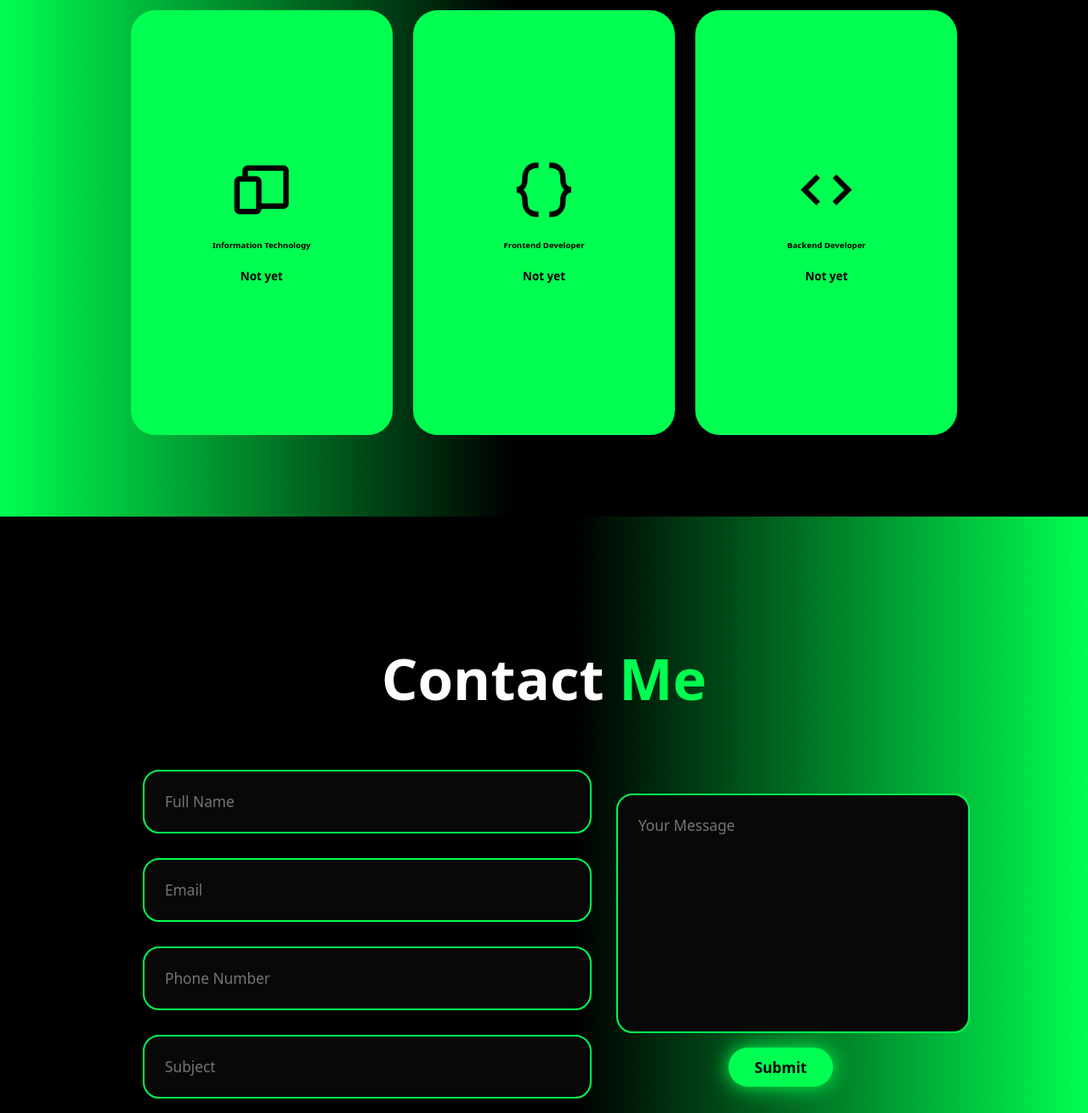
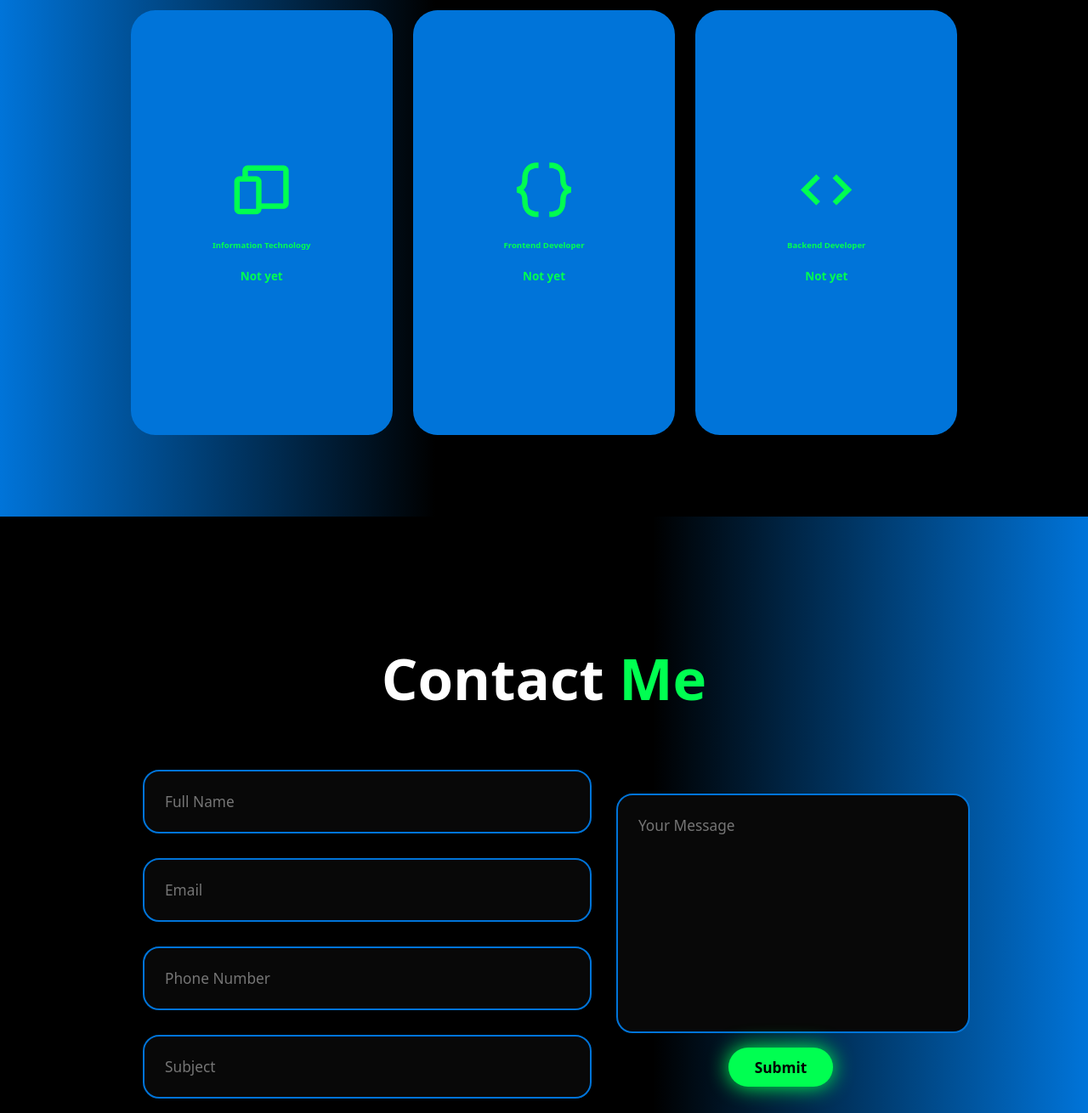
Before and after one commit to Adhyyyyy/Portfolio-Web-Site, a plain HTML site: page index.html in a window 1280 px wide. Shown: the part 1920-3230 px from the top of the page at 85% size. Drawn offline with nearby package versions, Linux system fonts and the light colour scheme.

Commit message:
style.css

```diff
--- a/style.css
+++ b/style.css
@@ -19,11 +19,11 @@ html {
   --main-color: #00ff51;
 }
 body{
-    background-color:rgb(0,0,0);
-    background: -moz-linear-gradient(270deg, rgba(0,0,0,1) 53%, rgba(0,255,81,1) 100%);
-    background: -webkit-linear-gradient(270deg, rgba(0,0,0,1) 53%, rgba(0,255,81,1) 100%);
-    background: linear-gradient(270deg, rgba(0,0,0,1) 53%, rgba(0,255,81,1) 100%);
-    filter: progid:DXImageTransform.Microsoft.gradient(startColorstr="#000000",endColorstr="#00ff51",GradientType=1);;;
+    background-color: rgb(0,0,0);
+    background: -moz-linear-gradient(270deg, rgba(0,0,0,1) 60%, rgba(0,116,217,1) 100%);
+    background: -webkit-linear-gradient(270deg, rgba(0,0,0,1) 60%, rgba(0,116,217,1) 100%);
+    background: linear-gradient(270deg, rgba(0,0,0,1) 60%, rgba(0,116,217,1) 100%);
+    filter: progid:DXImageTransform.Microsoft.gradient(startColorstr="#000000",endColorstr="#0074d9",GradientType=1);
     color: var(--text-color);
 }
 .header{
@@ -164,11 +164,11 @@ section{
     justify-content: center;
     align-items: center;
     gap: 10rem;
-    background-color:rgb(0,0,0);
-    background: -moz-linear-gradient(90deg, rgba(0,0,0,1) 53%, rgba(0,255,81,1) 100%);
-    background: -webkit-linear-gradient(90deg, rgba(0,0,0,1) 53%, rgba(0,255,81,1) 100%);
-    background: linear-gradient(90deg, rgba(0,0,0,1) 53%, rgba(0,255,81,1) 100%);
-    filter: progid:DXImageTransform.Microsoft.gradient(startColorstr="#000000",endColorstr="#00ff51",GradientType=1);;
+    background-color: rgb(0,0,0);
+    background: -moz-linear-gradient(90deg, rgba(0,0,0,1) 60%, rgba(0,116,217,1) 100%);
+    background: -webkit-linear-gradient(90deg, rgba(0,0,0,1) 60%, rgba(0,116,217,1) 100%);
+    background: linear-gradient(90deg, rgba(0,0,0,1) 60%, rgba(0,116,217,1) 100%);
+    filter: progid:DXImageTransform.Microsoft.gradient(startColorstr="#000000",endColorstr="#0074d9",GradientType=1);
     transition: 0.4s ease-in-out;
 }
 .about-img img{
@@ -198,7 +198,7 @@ section{
     border-radius: 10px;
 }
 ::-webkit-scrollbar-track {
-    background-color: var(--main-color);
+    background-color: #0074d9;
 }
 ::-webkit-scrollbar-thumb {
     background-color: var(--bg-color);
@@ -210,10 +210,10 @@ section{
 }
 .services{
     background-color: rgb(0,0,0);
-    background: -moz-linear-gradient(270deg, rgba(0,0,0,1) 53%, rgba(0,255,81,1) 100%);
-    background: -webkit-linear-gradient(270deg, rgba(0,0,0,1) 53%, rgba(0,255,81,1) 100%);
-    background: linear-gradient(270deg, rgba(0,0,0,1) 53%, rgba(0,255,81,1) 100%);
-    filter: progid:DXImageTransform.Microsoft.gradient(startColorstr="#000000",endColorstr="#00ff51",GradientType=1);;;;
+    background: -moz-linear-gradient(270deg, rgba(0,0,0,1) 60%, rgba(0,116,217,1) 100%);
+    background: -webkit-linear-gradient(270deg, rgba(0,0,0,1) 60%, rgba(0,116,217,1) 100%);
+    background: linear-gradient(270deg, rgba(0,0,0,1) 60%, rgba(0,116,217,1) 100%);
+    filter: progid:DXImageTransform.Microsoft.gradient(startColorstr="#000000",endColorstr="#0074d9",GradientType=1);
     color: black;
 }
 .services h2{
@@ -226,10 +226,11 @@ section{
     gap: 2.5rem;
 }
 .service-box{
+    color: var(--main-color);
     display: flex;
     justify-content: center;
     align-items: center;
-    background-color: var(--main-color);
+    background-color: #0074d9;
     height: 500px;
     border-radius: 3rem;
     cursor: pointer;
@@ -238,8 +239,8 @@ section{
 }
 .service-box:hover{
     background-color: var(--second-bg-color);
-    color: var(--main-color);
-    border: 5px solid var(--main-color);
+    color: #0074d9;
+    border: 5px solid #0074d9;
     transform: scale(1.3);
 }
 .service-info{
@@ -264,11 +265,11 @@ section{
     line-height: 1.7;
 }
 .contact{
- background-color:rgb(0,0,0);
- background: -moz-linear-gradient(90deg, rgba(0,0,0,1) 53%, rgba(0,255,81,1) 100%);
- background: -webkit-linear-gradient(90deg, rgba(0,0,0,1) 53%, rgba(0,255,81,1) 100%);
- background: linear-gradient(90deg, rgba(0,0,0,1) 53%, rgba(0,255,81,1) 100%);
- filter: progid:DXImageTransform.Microsoft.gradient(startColorstr="#000000",endColorstr="#00ff51",GradientType=1);;
+ background-color:  rgb(0,0,0);
+ background: -moz-linear-gradient(90deg, rgba(0,0,0,1) 60%, rgba(0,116,217,1) 100%);
+ background: -webkit-linear-gradient(90deg, rgba(0,0,0,1) 60%, rgba(0,116,217,1) 100%);
+ background: linear-gradient(90deg, rgba(0,0,0,1) 60%, rgba(0,116,217,1) 100%);
+ filter: progid:DXImageTransform.Microsoft.gradient(startColorstr="#000000",endColorstr="#0074d9",GradientType=1);
 }
 .contact h2{
     margin-bottom: 3rem;
@@ -290,15 +291,15 @@ section{
     color: var(--text-color);
     background-color: var(--bg-color);
     border-radius: 2rem;
-    border: 2px solid var(--main-color);
+    border: 2px solid #0074d9;
     resize: none;
 }
 .footer{
-    background-color:rgb(0,0,0);
- background: -moz-linear-gradient(90deg, rgba(0,0,0,1) 53%, rgba(0,255,81,1) 100%);
- background: -webkit-linear-gradient(90deg, rgba(0,0,0,1) 53%, rgba(0,255,81,1) 100%);
- background: linear-gradient(90deg, rgba(0,0,0,1) 53%, rgba(0,255,81,1) 100%);
- filter: progid:DXImageTransform.Microsoft.gradient(startColorstr="#000000",endColorstr="#00ff51",GradientType=1);;
+    background-color: rgb(0,0,0);
+    background: -moz-linear-gradient(90deg, rgba(0,0,0,1) 60%, rgba(0,116,217,1) 100%);
+    background: -webkit-linear-gradient(90deg, rgba(0,0,0,1) 60%, rgba(0,116,217,1) 100%);
+    background: linear-gradient(90deg, rgba(0,0,0,1) 60%, rgba(0,116,217,1) 100%);
+    filter: progid:DXImageTransform.Microsoft.gradient(startColorstr="#000000",endColorstr="#0074d9",GradientType=1);
 }
 .footer .social-icons{
     text-align: center;
```
